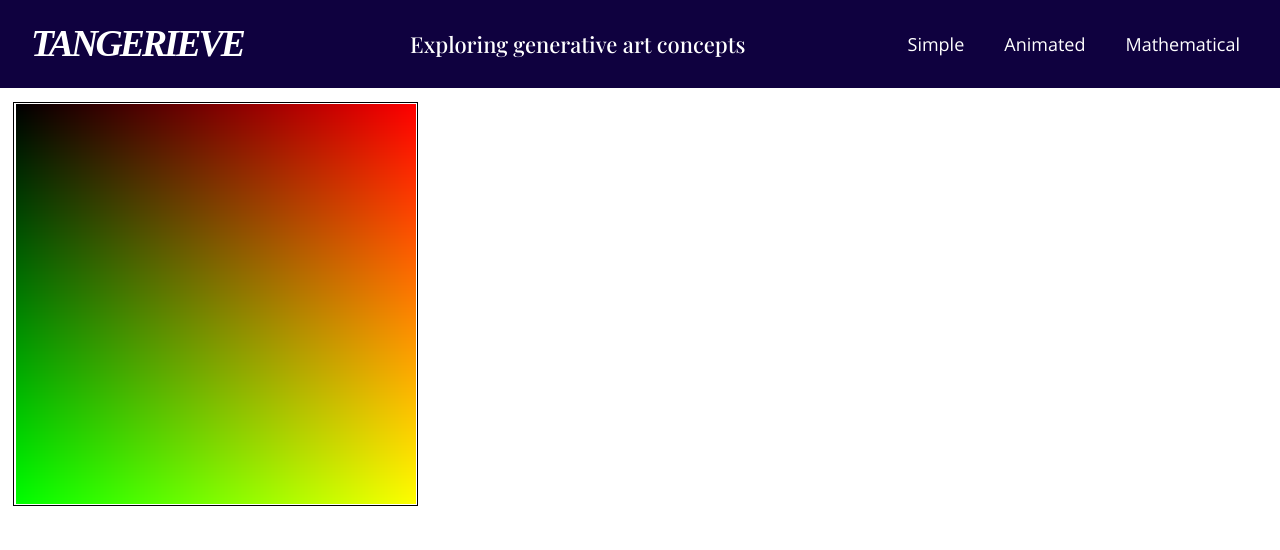
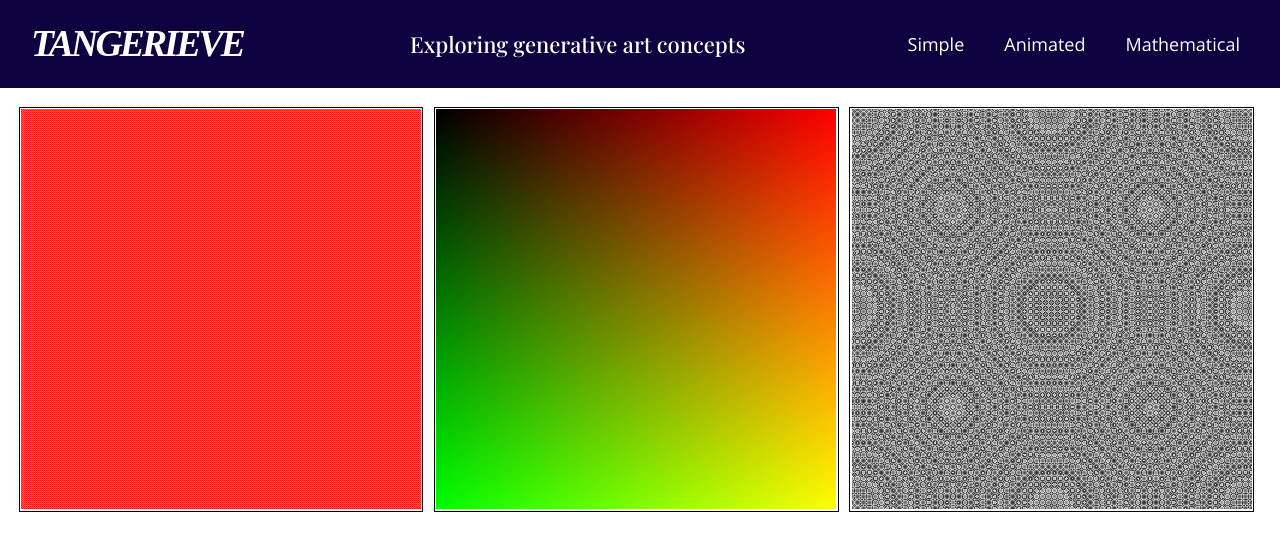
Before and after one commit to jolson88/tangerieve, a React (Create React App) app: page / in a window 1280 px wide. Shown: the top 550 px of the page. Built offline with nearby package versions, Linux system fonts and the light colour scheme.

Commit message:
Adds multiple sketches to main page

```diff
--- a/src/App.js
+++ b/src/App.js
@@ -9,7 +9,11 @@ function App() {
   return (
     <div className="App">
       <Header />
-      <PixelSketch sketch={ Sketches.COLOR_LERP } />
+      <main style={{ margin: '10pt' }}>
+        <PixelSketch width="400" height="400" sketch={ Sketches.SET_PIXEL } />
+        <PixelSketch width="400" height="400" sketch={ Sketches.COLOR_LERP } />
+        <PixelSketch width="400" height="400" sketch={ Sketches.XSQUARED_YSQUARED } />
+      </main>
     </div>
   );
 }
--- a/src/sketches/PixelSketch.js
+++ b/src/sketches/PixelSketch.js
@@ -60,9 +60,7 @@ function PixelSketch(props) {
   usePixels(canvasRef, sketch);
 
   return (
-    <main style={{ margin: '10pt' }}>
-      <canvas className="Sketch" width="400" height="400" ref={canvasRef} />
-    </main>
+    <canvas className="Sketch" width={props.width} height={props.height} ref={canvasRef} />
   );
 }
 
--- a/src/sketches/Sketch.scss
+++ b/src/sketches/Sketch.scss
@@ -1,4 +1,5 @@
 .Sketch {
   border: 1pt solid black;
-  padding: 1pt;
+  padding: 0pt;
+  margin: 4pt;
 }
```
